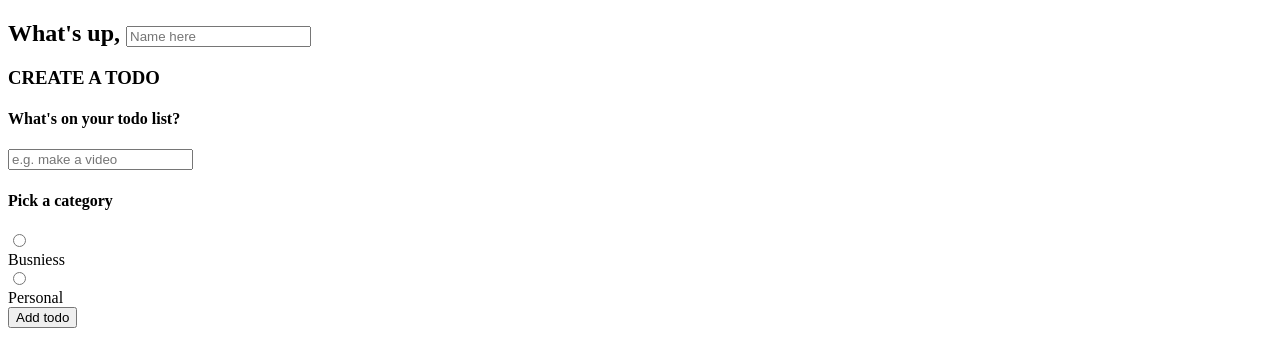
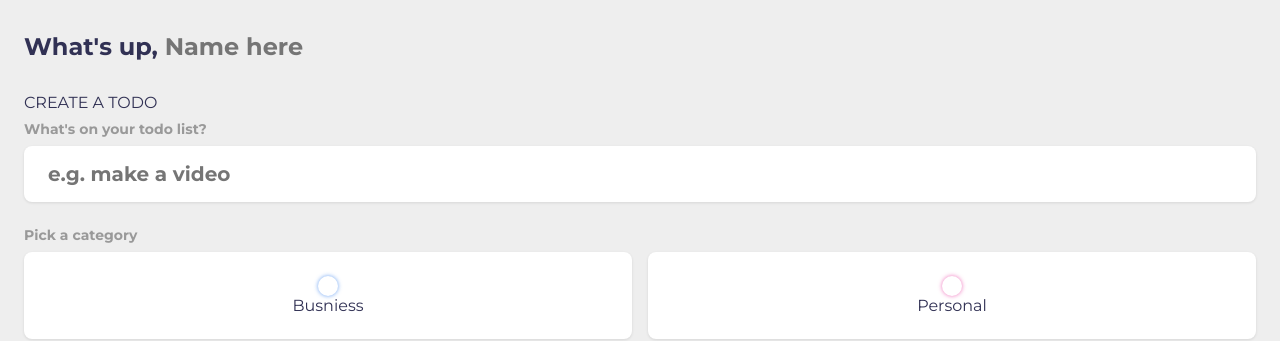
Before and after one commit to Johan-in/to-do-list, a plain HTML site: page index.html in a window 1280 px wide. Shown: the top 341 px of the page. Drawn offline with Linux system fonts and the light colour scheme.

Commit message:
working on css

```diff
--- a/index.html
+++ b/index.html
@@ -6,10 +6,10 @@
     <meta name="viewport" content="width=device-width, initial-scale=1.0">
     <title>Todoo List  2022 with LocalStorage</title>
 
+
     <link rel="preconnect" href="https://fonts.googleapis.com">
     <link rel="preconnect" href="https://fonts.gstatic.com" crossorigin>
-    <link href="https://fonts.googleapis.com/css2?family=Montserrat:ital,wght@0,400;0,700;0,900;1,
-    400&display=swap" rel="stylesheet">
+    <link href="https://fonts.googleapis.com/css2?family=Montserrat:ital,wght@0,400;0,700;0,800;0,900;1,400;1,900&display=swap" rel="stylesheet">
 
     <link rel="stylesheet" href="main.css" />
 
@@ -81,6 +81,22 @@
                  <button class="delete">Delete</button>
                 </div>
             </div>
+
+            <div class="todo-item">
+                <label>
+                    <input type="checkbox" />
+                    <span class="bubble personal"></span>
+                </label>
+
+                <div class="todo-content">
+                    <input type="text" value="Get milk" readonly />
+                </div>
+
+                <div class="actions">
+                 <button class="edit">Edit</button>
+                 <button class="delete">Delete</button>
+                </div>
+            </div>
         </div>
      </section>
 
--- a/main.css
+++ b/main.css
@@ -0,0 +1,154 @@
+:root {
+    --primary: #EA40A4;
+    --business: #3A82EE;
+    --personal:var(--primary);
+    --light: #EEE;
+    --grey: #999;
+    --dark: #313154;
+    --danger: #ff5b57;
+
+    --shadow: 0 1px 3px rgba(0, 0, 0, 0.1);
+
+
+    --business-glow: 0px 0px 4px rgba(58, 130, 238, 0.75);
+    --personal-glow: 0px 0px 4px rgba(234, 64, 164, 0.75);
+}
+
+* {
+    margin: 0;
+    padding: 0;
+    box-sizing: border-box;
+    font-family: 'montserrat', sans-serif;
+}
+
+input:not([type="radio"]):not([type="checkbox"]), button {
+    appearance: none;
+    border: none;
+    outline: none;
+    background: none;
+    cursor:  initial;
+}
+
+body {
+    background: var(--light);
+    color: var(--dark);
+}
+
+section {
+    margin-top: 2rem;
+    margin-bottom: 2rem;
+    padding-left: 1.5rem;
+    padding-right: 1.5rem;
+}
+
+h3 {
+    color: var(--dark);
+    font-size: 1rem;
+    font-weight: 400;
+    margin-bottom: 0.5rem;
+}
+
+h4 {
+    color: var(--grey);
+    font-size: 0.875rem;
+    font-weight: 700;
+    margin-bottom: 0.5rem;
+}
+
+.greeting .title {
+    display: flex;
+}
+
+.greeting .title input {
+    margin-left: 0.5rem;
+    flex: 1 1 0%;
+    min-width: 0;
+
+}
+
+.greeting .title,
+.greeting .title input {
+    color: var(--dark);
+    font-size: 1.5rem;
+    font-weight: 700;
+}
+
+input {
+    color: var(--dark);
+    font-size: 1.5rem;
+    font-weight: 700;
+}
+
+.create-todo input[type="text"] {
+    display: block;
+    width: 100%;
+    font-size: 1.25rem;
+    padding: 1rem 1.5rem;
+    color: var(--dark);
+    background-color: #FFF;
+    border-radius: 0.5rem;
+    box-shadow: var(--shadow);
+    margin-bottom: 1.5rem;
+}
+
+.create-todo .options {
+    display: grid;
+    grid-template-columns: repeat(2, 1fr);
+    grid-gap: 1rem;
+    margin-bottom: 1.5rem;
+}
+
+.create-todo .options  label {
+    display: flex;
+    flex-direction: column;
+    align-items: center;
+    justify-content: center;
+    padding: 1.5rem;
+    background-color: #FFF;
+    border-radius: 0.5rem;
+    box-shadow: var(--shadow);
+}
+
+input[type="radio"],
+input[type="checkbox"] {
+    display: none;
+}
+
+.bubble {
+    display: flex;
+    align-items:center;
+    justify-content: center;
+    width: 20px;
+    height: 20px;
+    border-radius: 50%;
+    border: 2px solid var (--business);
+    box-shadow: var(--business-glow);
+}
+
+.bubble.personal {
+    border-color: var(--personal);
+    box-shadow: var(--personal-glow);
+}
+
+.bubble::after {
+    content: "";
+    display: block;
+    opacity: 0;
+    width: 0px;
+    height: 0px;
+    background-color: var(--business);
+    box-shadow: var(--business-glow);
+    border-radius: 50%;
+    transition: 0.2s ease-in-out;
+}
+
+.bubble.personal::after {
+    background-color: var(--personal);
+    box-shadow: var(--personal-glow);
+}
+
+input:checked ~ .bubble::after {
+    width: 10px;
+    height: 10px;
+    opacity: 1;
+}
```
